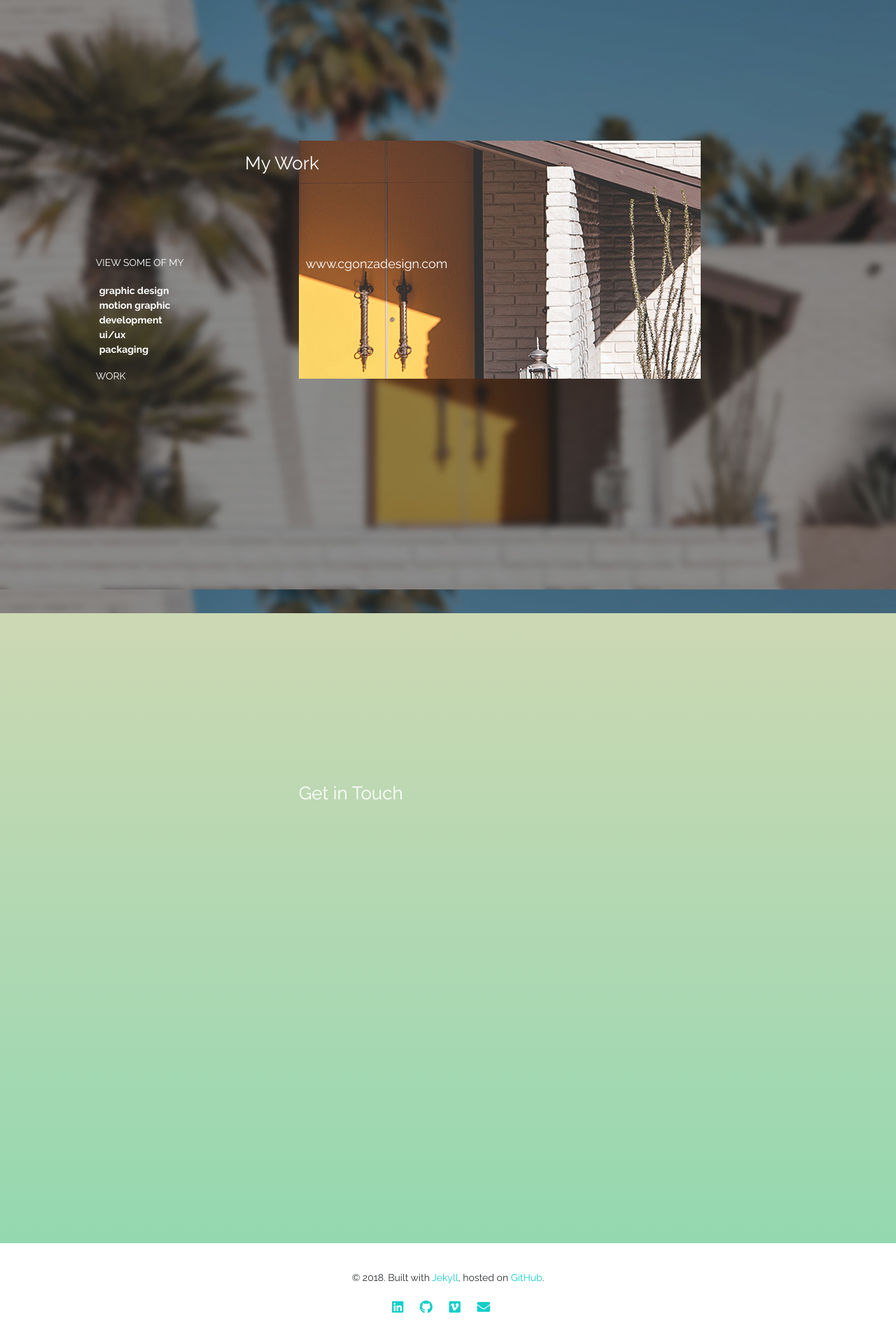
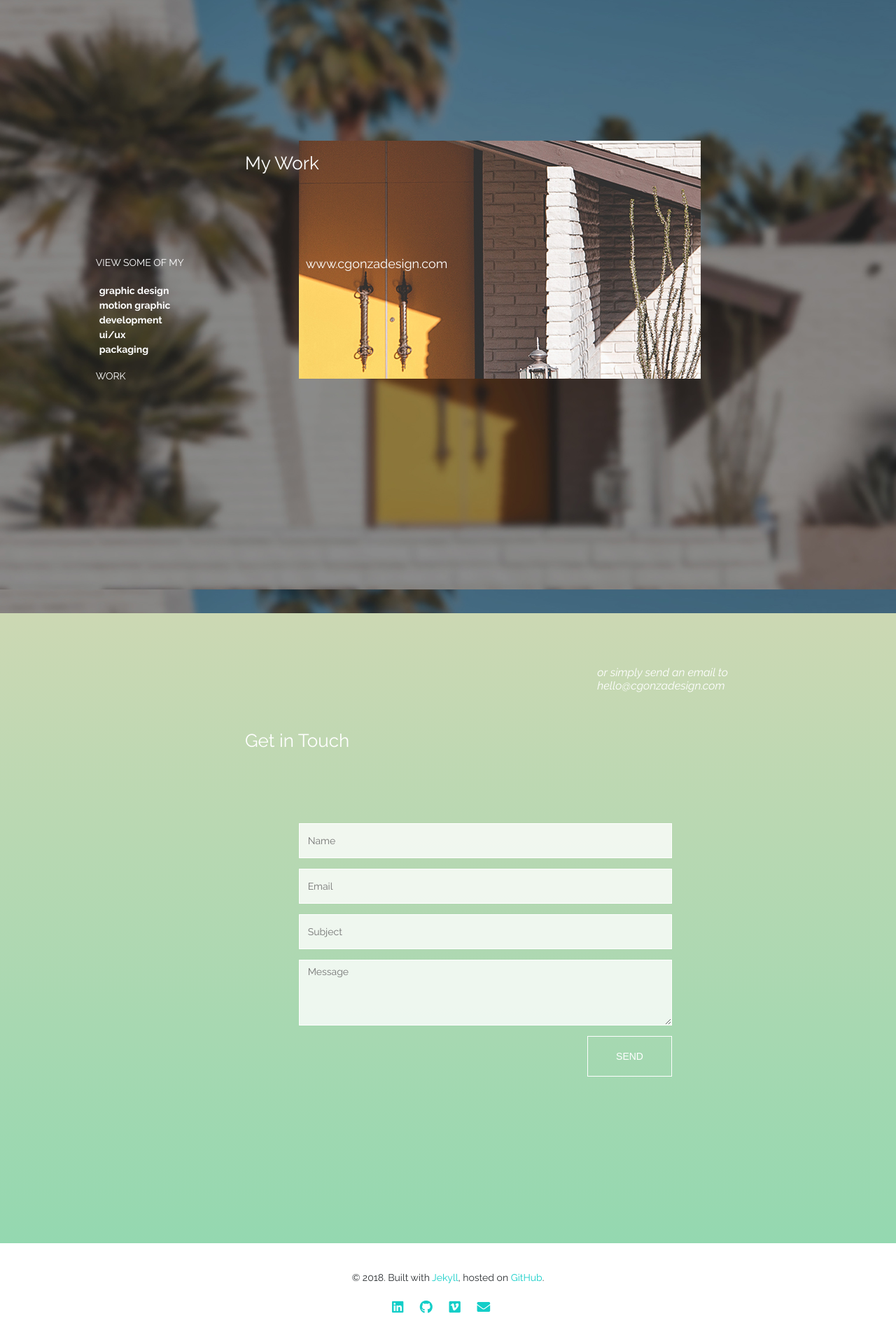
Before and after one commit to cgonz0/cgonz0.github.io, a Jekyll site: the page built from index.html, in a window 1280 px wide. Shown: the part 2154-4074 px from the top of the page at 70% size. Built offline with Jekyll 4.4.1, drawn with Linux system fonts in a browser that asks for light colours; nearby versions of some CDN libraries.

Commit message:
add contact form

```diff
--- a/css/main.scss
+++ b/css/main.scss
@@ -169,6 +169,61 @@ p {
   z-index: 2;
 }
 
+.i {
+  font-style: italic;
+  font-size: 16px;
+  grid-area: 2 / 9 / 3 / 11;
+  a {
+    color: white;
+    text-decoration: none;
+  }
+}
+
+.j {
+  grid-area: 3 / 4 / 4 / 7;
+  margin-left: 30px;
+}
+
+
+//Contact form
+.contact-form {
+  grid-area: 5 / 5 / 10 /10;
+}
+
+.contact-input {
+  margin-right: 26px;
+}
+
+.contact-control {
+  display: block;
+  width: 100%;
+  height: 36px;
+  padding: 6px 12px;
+  font-size: 14px;
+  line-height: 1.42857143;
+  color: $black;
+  background-color: rgba(255,255,255,0.8);
+  border: 1px solid white;
+  margin-bottom: 15px;
+  font-family: 'Raleway', sans-serif;
+  &.contact-control.msg {
+    height: 80px;
+  }
+}
+
+.contact-btn {
+  padding: 20px 40px;
+  background: none;
+  border: 1px solid white;
+  color: white;
+  font-size: 14px;
+  text-transform: uppercase;
+  float: right;
+  cursor: pointer;
+  &:hover {
+    background-color: rgba(255,255,255,0.2);
+  }
+}
 
 //Menu
 .nav-wrapper {
--- a/index.html
+++ b/index.html
@@ -110,9 +110,28 @@ layout: default
 <!-- Contact -->
 <div class="grid contact" id="contact">
 
-  <div class="e title">
+  <div class="i desc">
+    or simply send an email to <a href="mailto:hello@cgonzadesign.com">hello@cgonzadesign.com</a>
+  </div>
+
+  <div class="j title">
       <h1>Get in Touch</h1>
   </div>
 
-
+  <div class="contact-form">
+    <form action="https://getsimpleform.com/messages?form_api_token=919d85624a7315588a8ca33c4e92d8c2" method="post">
+      <!-- the redirect_to is optional, the form will redirect to the referrer on submission -->
+      <input type='hidden' name='redirect_to' value='<the complete return url e.g. http://fooey.com/thank-you.html>' />
+      <!-- all your input fields here.... -->
+      <div class="contact-input">
+        <input class="contact-control" type='text' placeholder='Name' name='name' />
+        <input class="contact-control" type='email' placeholder='Email' name='email'/>
+        <input class="contact-control" type='title' placeholder='Subject' name='title'/>
+        <textarea class="contact-control msg" placeholder='Message' name="message"></textarea>
+      </div>
+      <div class="contact-button">
+        <input class="contact-btn" type='submit' value='Send' />
+      </div>
+    </form>
+  </div>
 </div>
```
